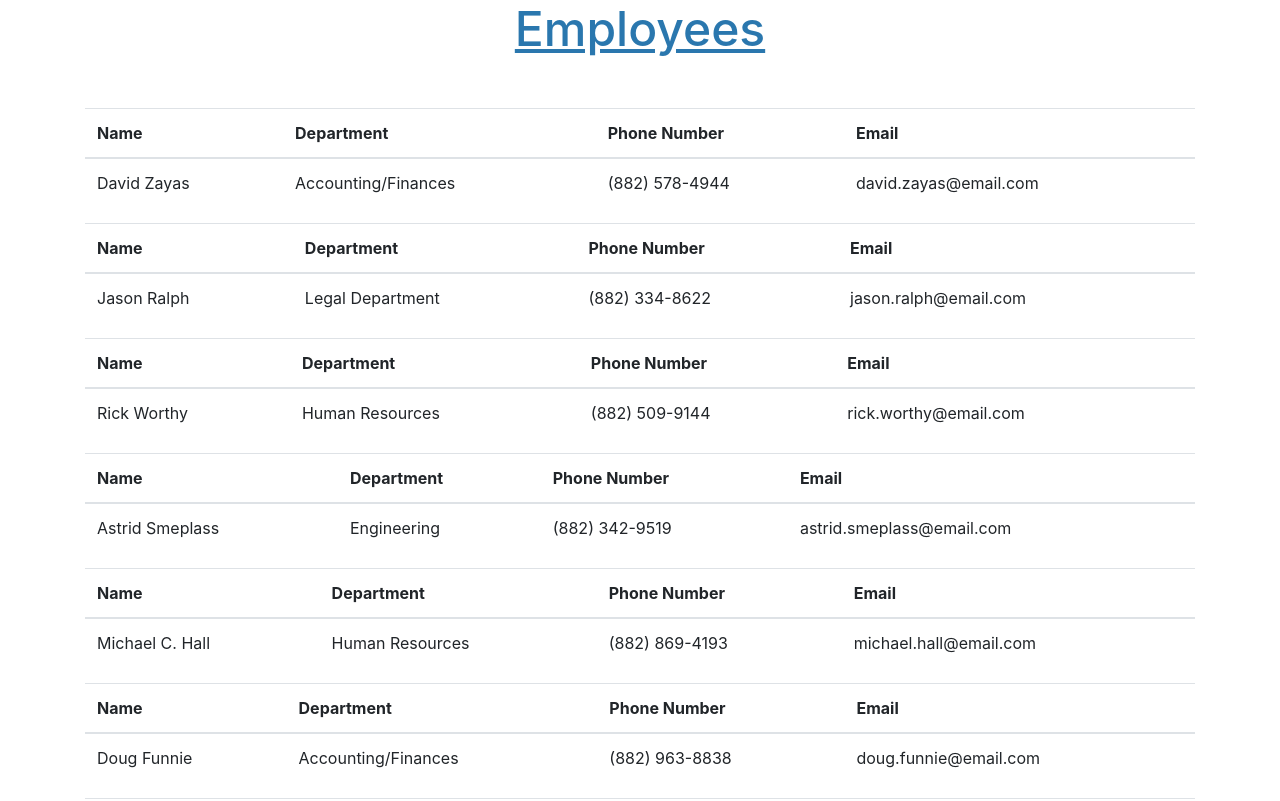
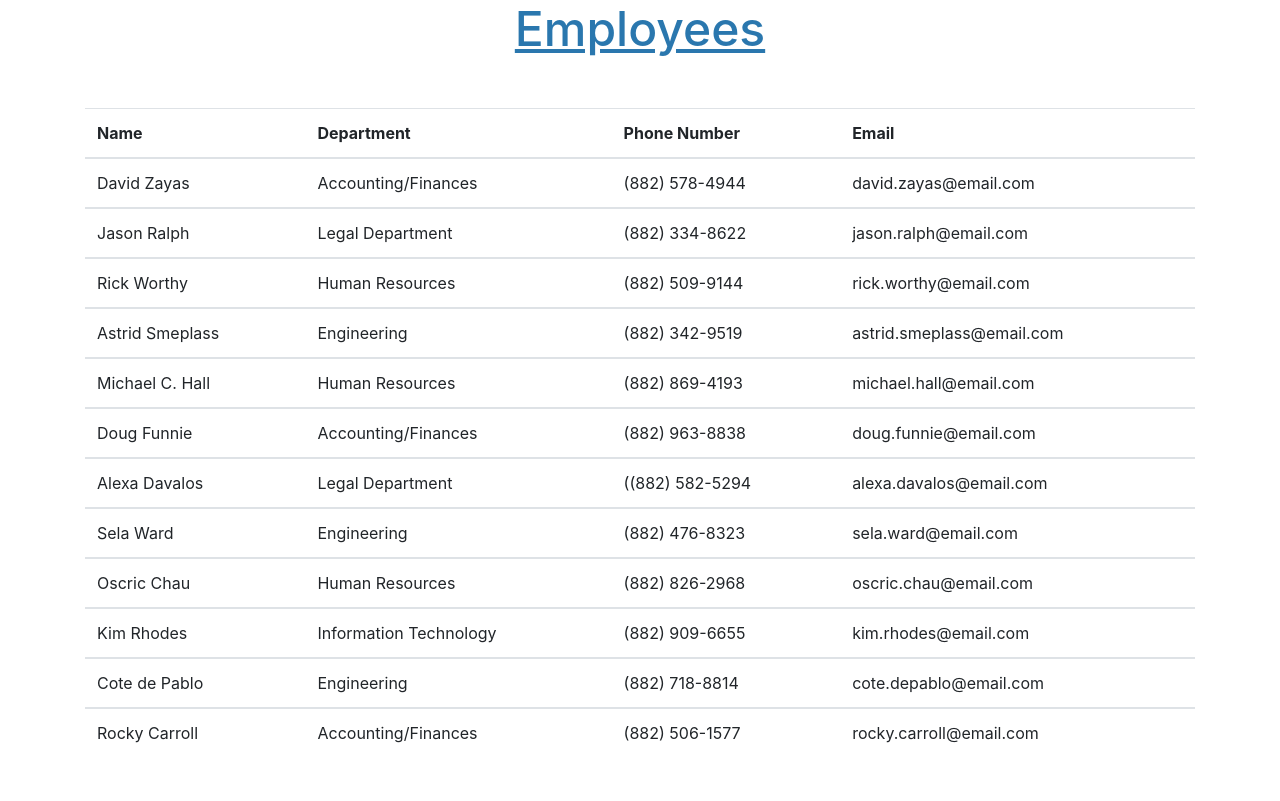
Before and after one commit to joychen5069/EmployeeDirectory, a React (Create React App) app: page / in a window 1280 px wide. Shown: the top 801 px of the page. Built offline with nearby package versions, Linux system fonts and the light colour scheme.

Commit message:
fixed table so that the headers only appear once

```diff
--- a/src/App.js
+++ b/src/App.js
@@ -14,7 +14,16 @@ class App extends Component {
     return (
       <>
         <Title>Employees</Title>
-        <div>
+        <div className="container">
+        <table class="table">
+        <thead>
+          <tr>
+            <th scope="col">Name</th>
+            <th scope="col">Department</th>
+            <th scope="col">Phone Number</th>
+            <th scope="col">Email</th>
+          </tr>
+        </thead>
           {this.state.employees.map(employee => {
             return (
               <Employee
@@ -27,6 +36,7 @@ class App extends Component {
               />
             )
           })}
+            </table>
         </div>
       </>
     );
--- a/src/components/Employees/index.js
+++ b/src/components/Employees/index.js
@@ -5,17 +5,8 @@ function Employee(props) {
   return (
 
 
-    <div class="container">
-      {/* <h1>Test</h1> */}
-      <table class="table">
-        <thead>
-          <tr>
-            <th scope="col">Name</th>
-            <th scope="col">Department</th>
-            <th scope="col">Phone Number</th>
-            <th scope="col">Email</th>
-          </tr>
-        </thead>
+
+
         <tbody>
           <tr>
             <td>{props.name}</td>
@@ -24,8 +15,7 @@ function Employee(props) {
             <td>{props.email}</td>
           </tr>
         </tbody>
-      </table>
-    </div>
+
   );
 }
 
```
